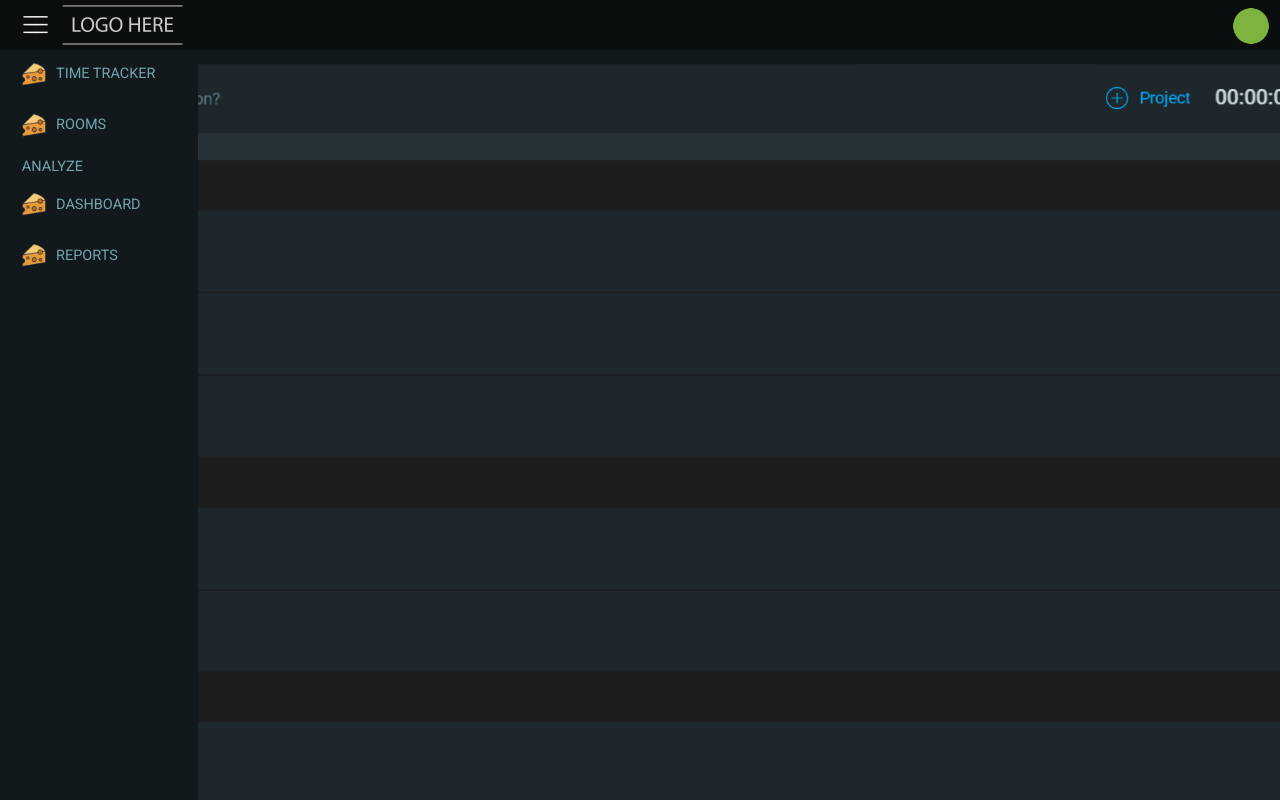
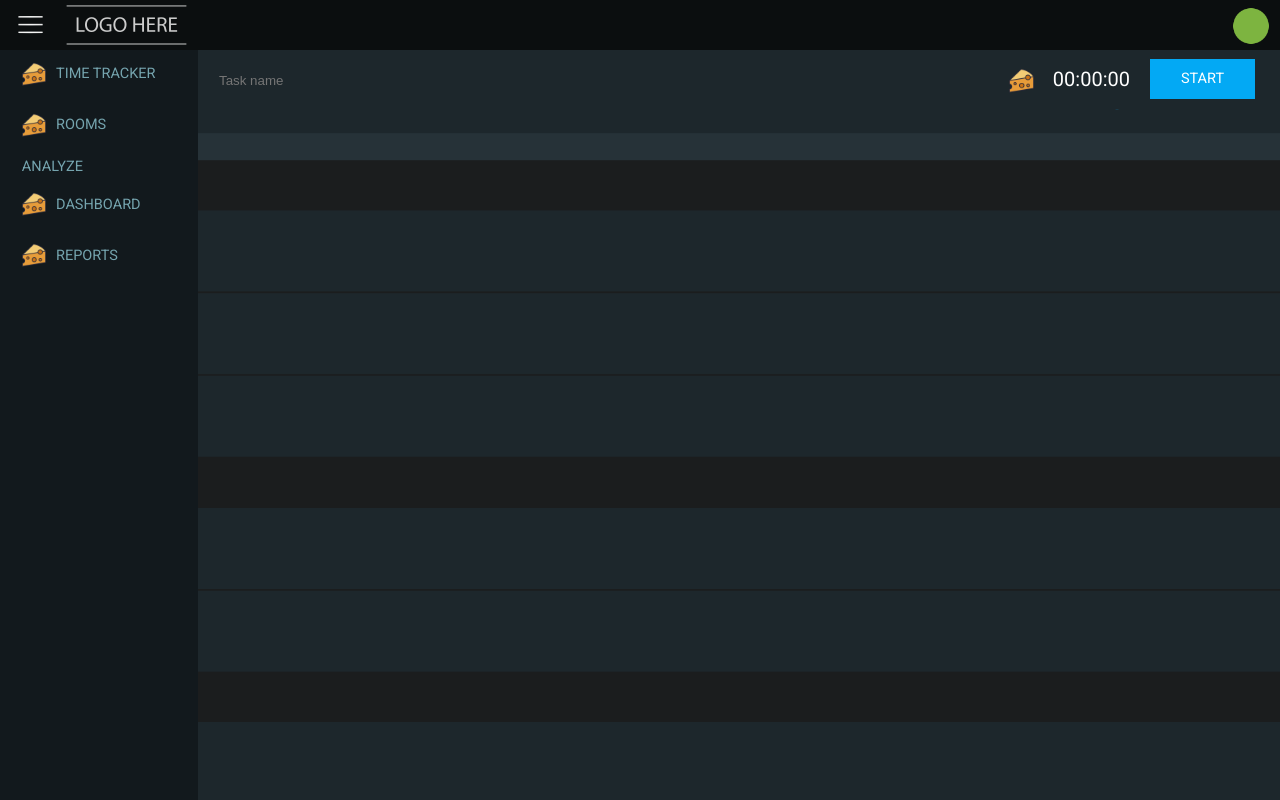
Before and after one commit to Chengming-Li/Converge, a React (Create React App) app in the folder frontend/: page / in a window 1280 px wide. Built offline with nearby package versions, Linux system fonts and the light colour scheme.

Commit message:
added input bar

```diff
--- a/frontend/src/App.css
+++ b/frontend/src/App.css
@@ -1,6 +1,7 @@
 .App {
   text-align: center;
 }
+
 
 h1 {
   margin-top: 0px;
@@ -9,15 +10,66 @@ h1 {
   padding-bottom: 5px;
 }
 
+
 button:hover {
   cursor: pointer;
 }
 
+.Input {
+  position: absolute;
+  top: 50px;
+  background-color: #1D272C;
+  right: 0px;
+  height: 59px;
+  opacity: 100%;
+}
 .Input input {
-  color: black;
+  width: calc(100% - 325px);
+  position: absolute;
+  height: 40px;
+  top: 9px;
+  left: 9px;
+  border: none;
+  background-color: #1D272C;
+  color: white;
+  padding-left: 12px;
+  padding-right: 12px;
+}
+.Input #Start {
+  position: absolute;
+  right: 25px;
+  height: 68%;
+  top: 15%;
+  width: 105px;
+  background-color: #03A9F4;
+  border: none;
+  color: white;
+  text-align: center;
+  font-size: 14.5px;
+  font-weight: 400;
+  font-family: 'Roboto', sans-serif;
+}
+.Input #Project {
+  position: absolute;
+  border: none;
+  height: 100%;
+  right: 240px;
+  background-color: #1D272C;
+}
+.Input img {
+  height: 25px;
+  position: relative;
+  top: 2px;
+}
+.Input p {
+  position: absolute;
+  right: 150px;
+  bottom: -3%;
+  color: white;
+  text-align: center;
   font-size: 20px;
-  width: 25%;
-  margin-bottom: 10px;
+  font-weight: 400;
+  font-family: 'Roboto', sans-serif;
 }
 
 .Header {
@@ -30,9 +82,16 @@ button:hover {
 .Logo {
   height: 50px;
   position: absolute;
-  left: 60px;
-  top: -1px
+  left: 58px;
+  border: none;
+  background-color: #0b0e0f;
 }
+.Logo img {
+  height: 50px;
+  position: relative;
+  top: -2px;
+}
+
 
 .Profile {
   height: 50px;
@@ -42,7 +101,6 @@ button:hover {
   background-color: #0b0e0f;
   border: none;
 }
-
 .Profile img {
   height: 38px;
   position: relative;
@@ -50,19 +108,21 @@ button:hover {
   top: 2px;
 }
 
+
 .Menu {
   width: 50px;
   height: 50px;
-  background-color: #0b0e0f;
   border: none;
   position: absolute;
-  left: 10px;
+  left: 5px;
+  background-color: #0b0e0f;
 }
 .Menu img {
   position: relative;
   top: 1px;
   width: 25px;
 }
+
 
 .Sidebar {
   width: 198px;
@@ -111,3 +171,38 @@ button:hover {
   position: relative;
   left: 11%;
 }
+
+
+.SidebarCollapsed {
+  width: 58px;
+  background-color: #12191D;
+  height: calc(100vh - 50px);
+  transform: translateY(50px);
+  color: #75A4AE;
+  user-select: none;
+}
+.SidebarCollapsed button {
+  height: 48px;
+  width: 100%;
+  position: relative;
+  background-color: #12191D;
+  border: none;
+  color: #75A4AE;
+}
+.SidebarCollapsed button:hover {
+  cursor: pointer;
+  background-color: #263238;
+}
+.SidebarCollapsed img {
+  height: 50%;
+  object-fit: cover;
+  position: absolute;
+  left: 17px;
+  top: 24%;
+}
+.SidebarCollapsed span {
+  display: none
+}
+.SidebarCollapsed p {
+  display: none
+}
--- a/frontend/src/App.js
+++ b/frontend/src/App.js
@@ -128,7 +128,23 @@ function App() {
       ))}
     </div>
   );*/
+  const [collapsedMenu, setCollapsedMenu] = useState(false);
+  const [windowWidth, setWindowWidth] = useState(window.innerWidth);
 
+  const updateWindowWidth = () => {
+    setWindowWidth(window.innerWidth);
+  };
+  useEffect(() => {
+    // Add event listener when component mounts
+    window.addEventListener('resize', updateWindowWidth);
+
+    // Remove event listener when component unmounts
+    return () => {
+      window.removeEventListener('resize', updateWindowWidth);
+    };
+  }, []);
+
+  // remove after dev
   const backgroundStyle = {
     backgroundImage: 'url("/UI.png")', // Specify the path to your image relative to the public directory
     backgroundSize: 'cover',
@@ -138,8 +154,15 @@ function App() {
 
   return (
     <div className='.App' style={backgroundStyle}>
-      <Header />
-      <Sidebar />
+      <Header ToggleMenu={() => {setCollapsedMenu(!collapsedMenu)}}/>
+      <Sidebar collapsed={collapsedMenu}/>
+      <Input
+        activeInterval={undefined}
+        addInterval={(a, b) => {console.log("Add Interval")}}
+        endInterval={() => {console.log("End Interval")}}
+        inputWidth = {windowWidth - (collapsedMenu ? 58 : 198) + "px"}
+        addProject = {() => {console.log("Added Project")}}
+      />
     </div>
 
   );
--- a/frontend/src/Components/Header.js
+++ b/frontend/src/Components/Header.js
@@ -1,13 +1,15 @@
 import React from 'react';
 import '../App.css';
 
-function Header() {
+function Header({ ToggleMenu }) {
     return (
         <div className='Header'>
-            <button className="Menu" onClick={() => {console.log("Menu")}}>
+            <button className="Menu" onClick={ToggleMenu}>
                 <img src={'/menu.png'} alt="Icon"/>
             </button>
-            <img className="Logo" src={'/logo.png'} alt="Logo" />
+            <button className="Logo" onClick={() => {console.log("Logo")}}>
+                <img src={'/logo.png'} alt="Logo" />
+            </button>
             <button className="Profile" onClick={() => {console.log("Profile")}}>
                 <img src={'/pfp.png'} alt="pfp" />
             </button>
--- a/frontend/src/Components/Input.js
+++ b/frontend/src/Components/Input.js
@@ -1,11 +1,13 @@
 import React, { useState } from 'react';
 import '../App.css';
 
-function Input({ activeInterval, addInterval, endInterval }) {
+function Input({ activeInterval, addInterval, endInterval, inputWidth, addProject }) {
   const [value, setValue] = useState(activeInterval ? activeInterval.name : "");
 
   const handleInputChange = (event) => {
-    setValue(event.target.value);
+    if (event.target.value.length <= 280) {
+      setValue(event.target.value);
+    }
   };
 
   const handleKeyPress = (e) => {
@@ -25,7 +27,7 @@ function Input({ activeInterval, addInterval, endInterval }) {
   }
 
   return (
-    <div className='Input'>
+    <div className='Input' style={{width: `${inputWidth}`}}>
       <input
         type="text"
         value={value}
@@ -33,7 +35,11 @@ function Input({ activeInterval, addInterval, endInterval }) {
         onKeyDown={handleKeyPress}
         placeholder="Task name"
       />
-      <button onClick={handleButtonPress}>Button</button>
+      <button id="Project" onClick={addProject}>
+        <img src={"/Cheese.png"} alt="Icon"/>
+      </button>
+      <p>00:00:00</p>
+      <button id="Start" onClick={handleButtonPress}>START</button>
     </div>
   );
 }
--- a/frontend/src/Components/Sidebar.js
+++ b/frontend/src/Components/Sidebar.js
@@ -2,9 +2,9 @@ import React from 'react';
 import '../App.css';
 import SidebarButton from './SidebarButton';
 
-function Sidebar() {
+function Sidebar({ collapsed }) {
     return (
-        <div className="Sidebar">
+        <div className={`Sidebar${collapsed ? 'Collapsed' : ''}`}>
             <SidebarButton Text={"TIME TRACKER"} IconSrc = {"/Cheese.png"} Logic = {() => {console.log("Cheese")}} />
             <SidebarButton Text={"ROOMS"} IconSrc = {"/Cheese.png"} Logic = {() => {console.log("Cheese")}} />
             <p>ANALYZE</p>
```
